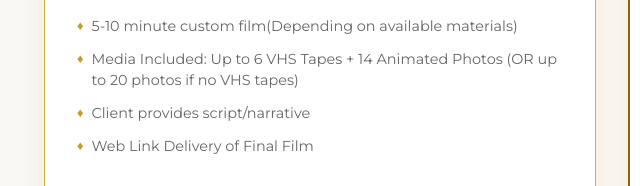
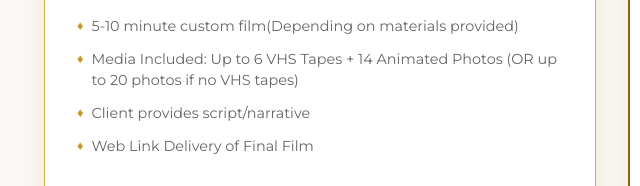
Before and after one commit to freedomhubsllc-dot/digitizehowwemet, a website: page index.html in a window 1280 px wide. Shown: the part 902-1088 px from the top of the page, 28-668 px from the left. Drawn offline with nearby package versions, Linux system fonts and the light colour scheme; a web font is replaced by a local one.

Commit message:
Update index.html

```diff
--- a/index.html
+++ b/index.html
@@ -199,7 +199,7 @@
       <p style="color:var(--text-muted); font-size: 0.85rem; margin-bottom: 0.8rem;">"Package 1 - Rehearsal Dinner Feature"</p>
       <div class="price">$369.99</div>
       <ul>
-        <li>5-10 minute custom film(Depending on available materials)</li>
+        <li>5-10 minute custom film(Depending on materials provided)</li>
         <li>Media Included: Up to 6 VHS Tapes + 14 Animated Photos (OR up to 20 photos if no VHS tapes)</li>
         <li>Client provides script/narrative</li>
         <li>Web Link Delivery of Final Film</li>
```
